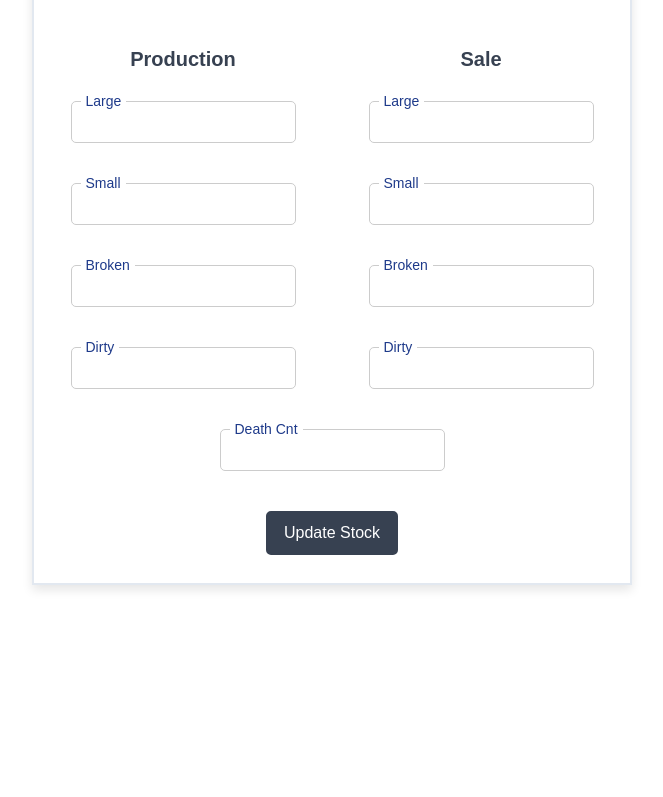
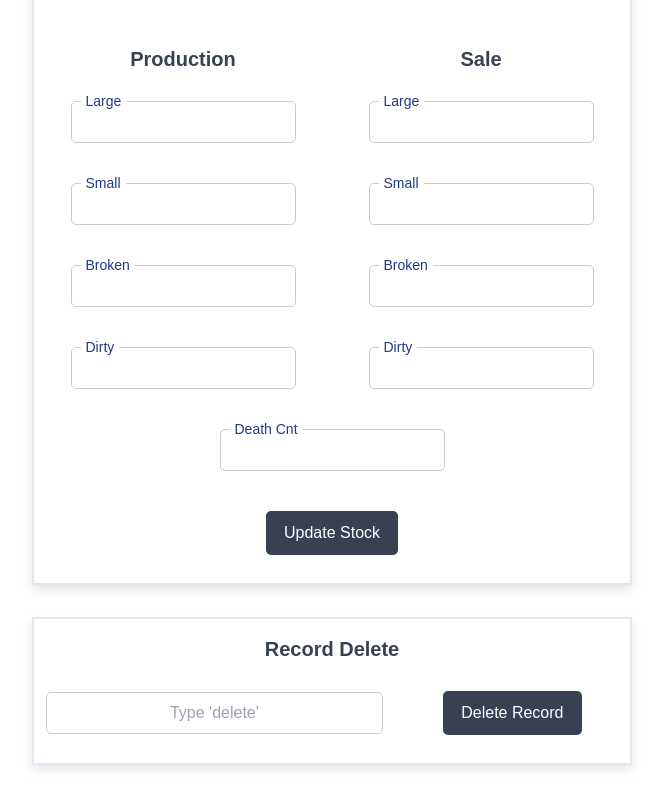
Before and after one commit to GokulKumar2003/Poultry-Farm-Front-End, a React (Vite) app: page /stock-update in a window 1280 px wide. Shown: the part 229-1026 px from the top of the page, without its empty margins (308-971 px from the left). Before the commit the page ends 846 px from the top, so only its background shows below. Built offline with nearby package versions, Linux system fonts and the light colour scheme.

Commit message:
added UI to delete record

```diff
--- a/src/components/Dashboard.jsx
+++ b/src/components/Dashboard.jsx
@@ -104,7 +104,7 @@ function Shed({shed}) {
 
   const days = Math.floor(Math.abs(new Date() - currentDate)/(1000*60*60*24));
   const age = Math.floor(days/7);
-  const percentage = (shed.productionRatio.toFixed(4))*100;
+  const percentage = (shed.productionRatio.toFixed(4));
 
   const formattedDate = `${day}-${month}-${year}`;
   return (
--- a/src/components/StockUpdate.jsx
+++ b/src/components/StockUpdate.jsx
@@ -216,7 +216,69 @@ export default function StockUpdate(){
         </tbody>
       </table>
       </form>
+      <DeleteRecord />
       <ToastContainer />
       </>
     )
 }
+
+function DeleteRecord(){
+
+  const [confirmMsg, setConfirmMsg] = useState("");
+  const token = localStorage.getItem("token");
+
+  async function handleDeleteRecord(){
+
+    if(confirmMsg !== 'delete'){
+      toast.error("Type the correct msg..", {
+        position: "top-right",
+        autoClose: 2000,
+        theme: "dark",
+      });
+      return;
+    }
+    try {
+
+      await fetch('https://api.anbupf.com/api/1.0/reports/delete', {
+        method: 'POST',
+        headers: {
+          'Content-Type': 'application/json',
+          'Authorization': `Bearer ${token}`
+        },
+        });
+        toast.success("Records deleted..", {
+          position: "top-right",
+          autoClose: 3000,
+          theme: "dark",
+        });
+    }
+    catch(err){
+      console.log(err);
+      toast.error("Error in deleting..", {
+        position: "top-right",
+        autoClose: 3000,
+        theme: "dark",
+      });
+    }
+  }
+  return(
+    <>
+      <table className="tableStyle">
+        <tr >
+          <td className="subHeaderStyle" colSpan={2}>
+              Record Delete
+          </td>
+        </tr>
+        <tr>
+          <td className="cellStyle">
+            <input placeholder = "Type 'delete'" autocomplete="off" type = "text" name="confirmMsg" value={confirmMsg} onChange={(e)=>{setConfirmMsg(e.target.value)}} />
+          </td>
+          <td className="cellStyle">
+            <button type="button" onClick={handleDeleteRecord} >Delete Record</button>
+          </td>
+        </tr>
+      </table>
+      <ToastContainer />
+    </>
+  )
+}
```
